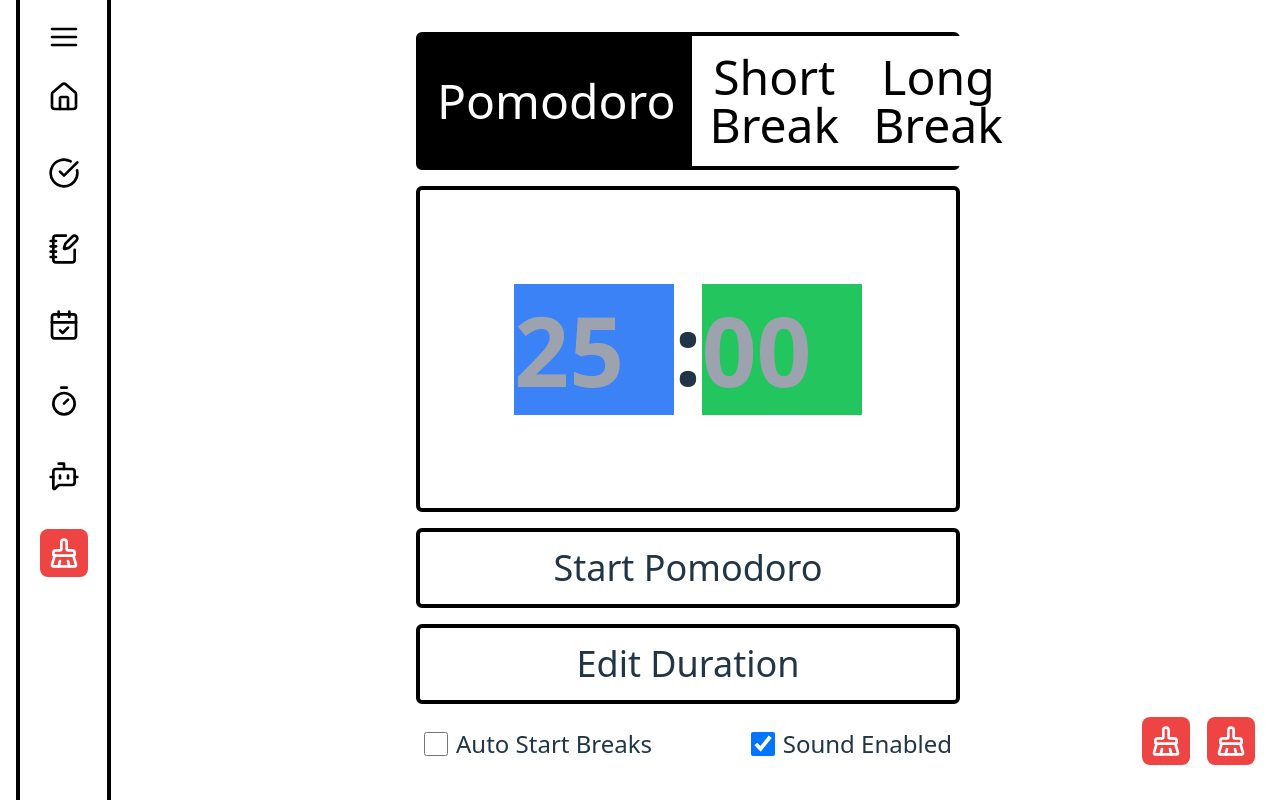
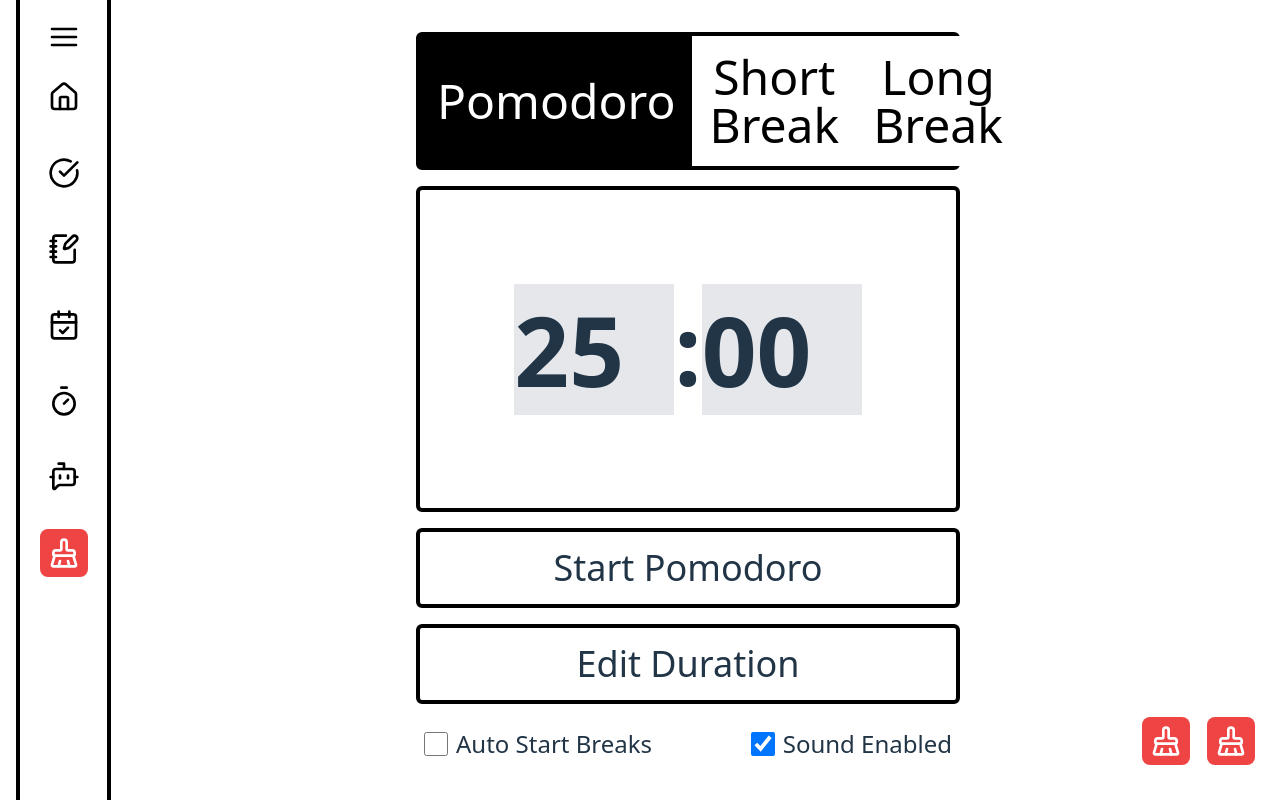
Before and after one commit to 05rentao/grit-hub, a React (Vite) app: page /pomodoro in a window 1280 px wide. Both pictures are taken after a click on the button "Edit Duration". Built offline with nearby package versions, Linux system fonts and the light colour scheme.

Commit message:
feat: editDuration UI and logic
- changed PomodoroPage to TypeScript for debugging
- duration changes saved to localStorage
- fixed bug where duration was not updating when
switched to new mode

```diff
--- a/src/components/PomodoroPage.jsx
+++ b/src/components/PomodoroPage.tsx
@@ -6,9 +6,10 @@ import { BrushCleaning } from 'lucide-react';
 
 export default function PomodoroPage() {
 
-  const { mode, changeMode, timeRemaining, getPrimaryButtonConfig, getSecondaryButtonConfig, editDuration, alarmRinging, settings, setAutoStartBreaks, setSoundEnabled} = usePomodoro();
+  const { mode, changeMode, configs, timeRemaining, getPrimaryButtonConfig, getSecondaryButtonConfig, editDuration, alarmRinging, settings, setAutoStartBreaks, setSoundEnabled} = usePomodoro();
   const [isEditing, setIsEditing] = useState(false);
-  const audioRef = useRef(null);
+
+  const audioRef = useRef<HTMLAudioElement | null>(null);
 
   const ModeDisplay = () => {
     return (
@@ -51,13 +52,16 @@ export default function PomodoroPage() {
   const PrimaryButton = () => {
     return (
       <button
-        onClick={getPrimaryButtonConfig().action}
+        onClick={() => {
+          setIsEditing(false);
+          getPrimaryButtonConfig().action();
+        }}
         className={`
           p-4 rounded-md w-full
            bg-white border-4 border-black
           hover:bg-black hover:text-white
           transition-color duration-300 text-4xl
-        ${getPrimaryButtonConfig().className}`}
+        `}
       >
         {getPrimaryButtonConfig().label}
       </button>
@@ -82,6 +86,7 @@ export default function PomodoroPage() {
   };
 
   const SecondaryButton = () => {
+
     const secondaryButtonConfig = getSecondaryButtonConfig();
     const [revealed, setRevealed] = useState(false);
     if (secondaryButtonConfig.key === 'extend') {
@@ -136,10 +141,12 @@ export default function PomodoroPage() {
       <div className="flex flex-col items-center justify-center h-full w-1/2  p-4 gap-4">
         <ModeDisplay />
         <Time
+          key={isEditing ? 'editing' : 'viewing'}
           timeRemaining={timeRemaining}
           isEditing = {isEditing}
           editDuration={editDuration}
           setIsEditing={setIsEditing}
+          durations={configs[mode].duration}
        />
         <PrimaryButton />
         <SecondaryButton />
@@ -181,11 +188,17 @@ export function CheckBox({ className = '', value, onChange, label }) {
 }
 
 export function Time ({durations, timeRemaining, isEditing, setIsEditing, editDuration, className = '' }) {
+  const format = (num: number) => num.toString().padStart(2, '0');
   let minutes = Math.floor(timeRemaining / 60);
   let seconds = timeRemaining % 60;
+  let durationsMinutes = Math.floor(durations / 60);
+  let durationsSeconds = durations % 60;
 
-  const [editMin, setEditMin] = useState(Math.floor(durations / 60).toString().padStart(2, '0'));
-  const [editSec, setEditSec] = useState((durations % 60).toString().padStart(2, '0'));
+
+  // console.log('Time component re-rendered with: isEditing', isEditing, 'duration:', durations, 'minutes:', minutes, 'seconds:', seconds);
+
+  const [editMin, setEditMin] = useState(format(durationsMinutes));
+  const [editSec, setEditSec] = useState(format(durationsSeconds));
 
   const handleSubmit = () => {
     const totalSeconds = parseInt(editMin) * 60 + parseInt(editSec);
@@ -196,6 +209,7 @@ export function Time ({durations, timeRemaining, isEditing, setIsEditing, editDu
   };
 
   if (isEditing) {
+    console.log('resetting edit values to:', editMin, editSec);
     return (
       <TimeEdit
         minutes={minutes}
@@ -233,7 +247,7 @@ export function TimeDisplay({minutes, seconds}) {
 };
 
 export function TimeEdit({minutes, seconds, handleSubmit, editMin, setEditMin, editSec, setEditSec}) {
-  const secInputRef = useRef(null);
+  const secInputRef = useRef<HTMLInputElement>(null);
   return (
     <div className="text-3xl font-bold h-1/2 w-full flex justify-center items-center">
       <div className='
@@ -242,7 +256,7 @@ export function TimeEdit({minutes, seconds, handleSubmit, editMin, setEditMin, e
         <input
           type="number"
           min="0"
-          className='bg-blue-500 w-40 justify-end items-start flex'
+          className='w-40 bg-gray-200 justify-end items-start flex'
           value={editMin ?? ''}
           placeholder={minutes.toString().padStart(2, '0')}
           onChange={(e) => setEditMin(e.target.value)}
@@ -255,7 +269,7 @@ export function TimeEdit({minutes, seconds, handleSubmit, editMin, setEditMin, e
         <input
           type="number"
           min="0"
-          className='bg-green-500 w-40'
+          className='w-40 bg-gray-200 flex justify-start items-start'
           ref={secInputRef}
           value={editSec ?? ''}
           placeholder={seconds.toString().padStart(2, '0')}
--- a/src/hooks/usePomodoro.ts
+++ b/src/hooks/usePomodoro.ts
@@ -179,16 +179,13 @@ export default function usePomodoro() {
                 label: "Need More Time",
                 action: extendTime
             };
-        };
-        if (isPaused && timeRemaining > 0) {
+        } else if (isPaused) { //  && timeRemaining > 0
             return {
                 key: 'edit',
                 label: 'Edit Duration',
                 action: editDuration
             };
-        };
-
-        if (!isPaused && timeRemaining > 0) {
+        } else { // (!isPaused && timeRemaining > 0)
             return {
                 key: 'skip',
                 label: 'Skip To Next',
@@ -240,6 +237,7 @@ export default function usePomodoro() {
 
     return {
         mode,
+        configs,
         timeRemaining,
         getPrimaryButtonConfig,
         getSecondaryButtonConfig,
```
Lines whose indentation alone changed are shown as unchanged.
